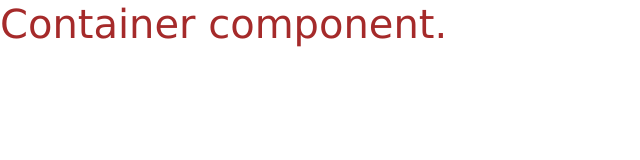
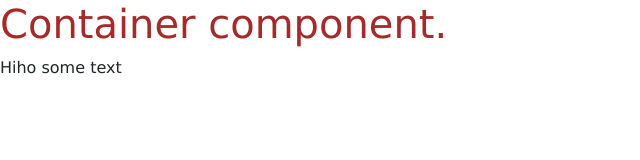
Before and after one commit to trieuquang204/learning-angular, an Angular app: page / in a window 1280 px wide. Shown: the top 160 px of the page, without its empty margins (0-640 px from the left). Built offline with nearby package versions, Linux system fonts and the light colour scheme.

Commit message:
What is String Interpolation | Data Binding

```diff
--- a/src/app/Container/container.component.html
+++ b/src/app/Container/container.component.html
@@ -1 +1,2 @@
 <h1>Container component.</h1>
+<p>{{ slogan }}</p>
--- a/src/app/Container/container.component.ts
+++ b/src/app/Container/container.component.ts
@@ -1,4 +1,4 @@
-import { Component } from "@angular/core";
+import { Component, OnInit } from "@angular/core";
 
 @Component({
   // selector: 'app-container',
@@ -15,6 +15,14 @@ import { Component } from "@angular/core";
   // styles: ["h1{color: red; background: blue; text-align: center }", ".para{color: blue; background: #000; margin-top: 20px }"]
   styleUrls: ['./container.component.css']
 })
-export class ContainerComponent {
+export class ContainerComponent implements OnInit  {
+  constructor() {
 
+  }
+
+  ngOnInit(): void {
+
+  }
+
+  slogan: string = 'Hiho some text';
 }
```
Also changed, not shown: note.txt.
